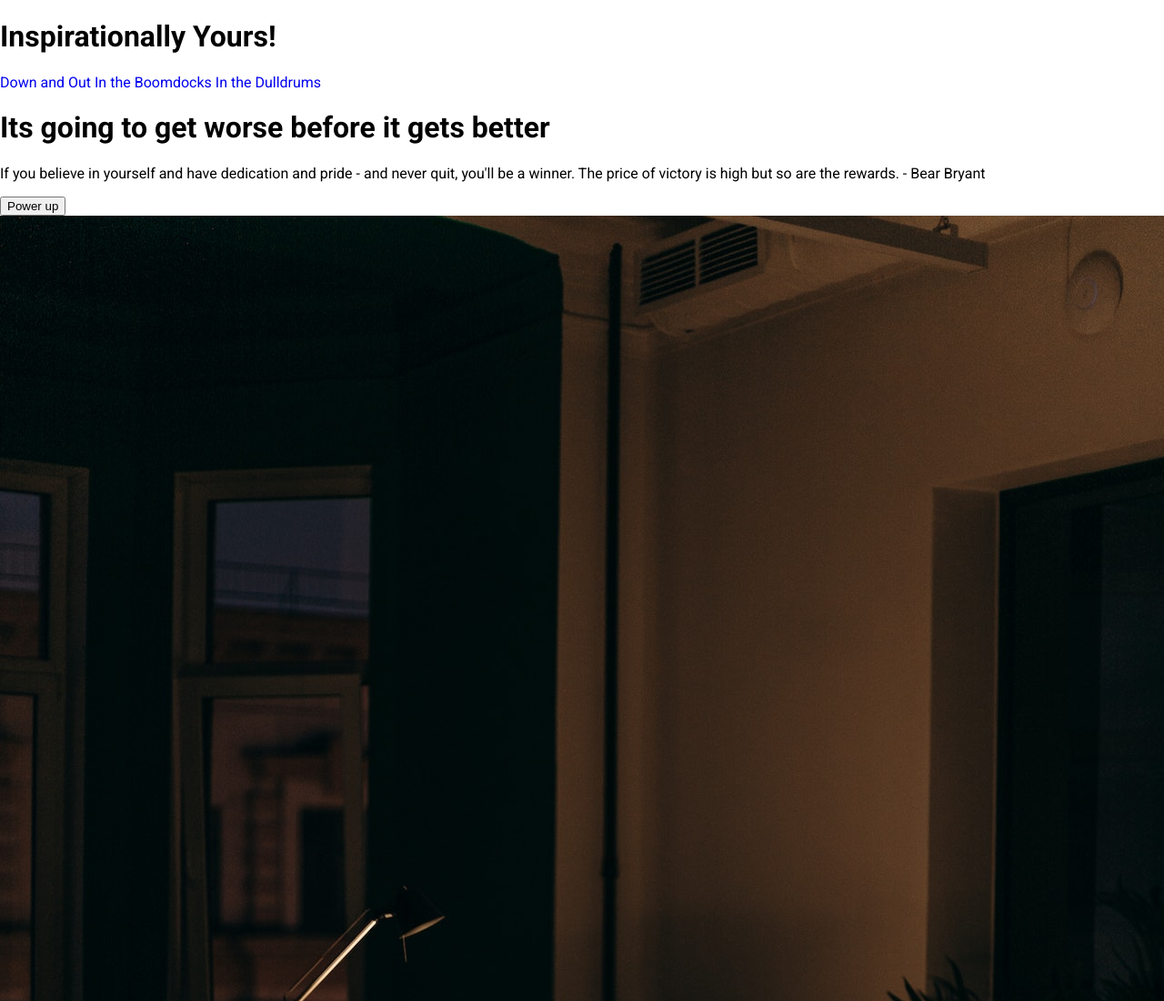
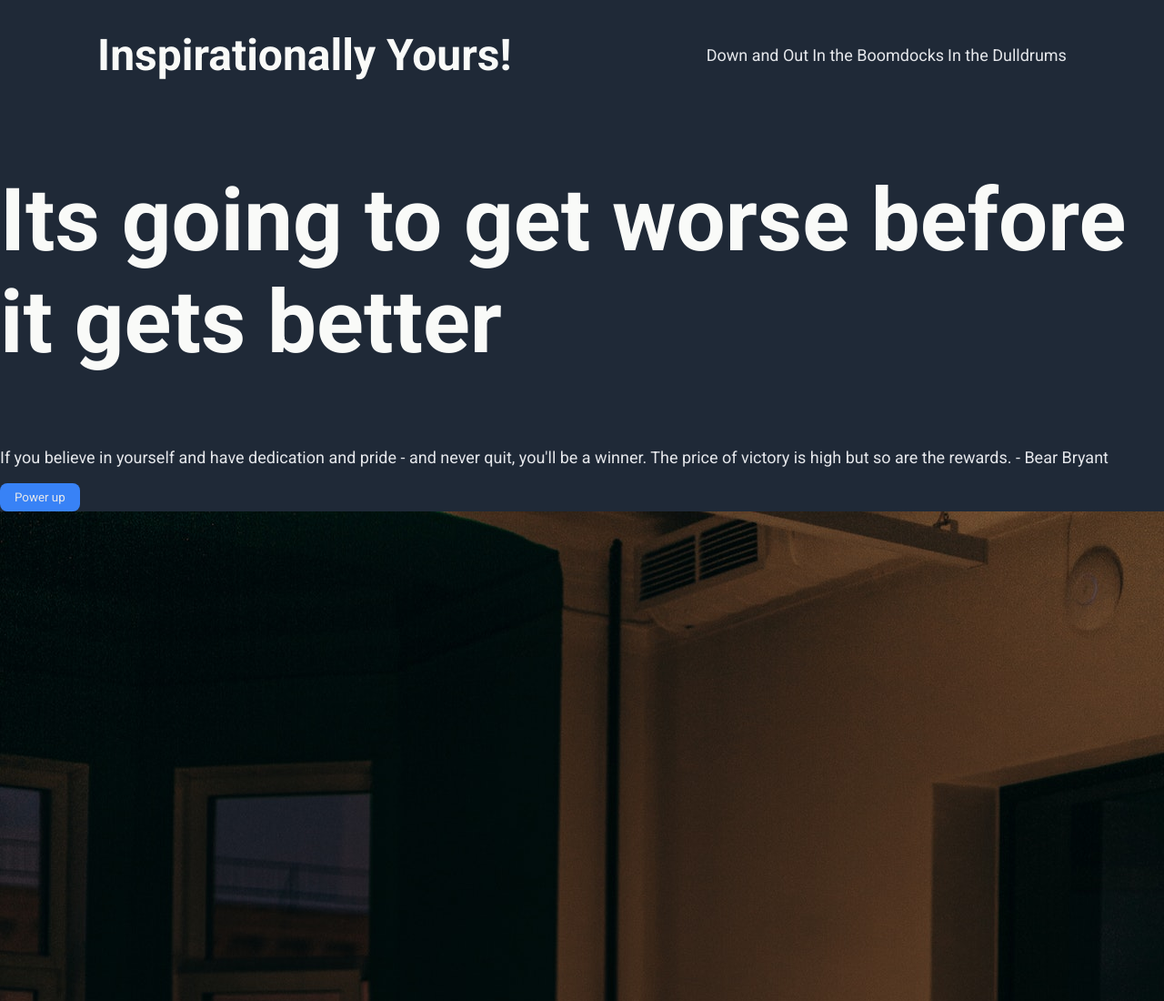
Before and after one commit to chriswebdv/landing_page, a plain HTML site: page index.html in a window 1280 px wide. Shown: the top 1100 px of the page at 91% size. Drawn offline with Linux system fonts and the light colour scheme.

Commit message:
Add updates to styles.css and index.html

```diff
--- a/index.html
+++ b/index.html
@@ -7,18 +7,31 @@
     </head>
     <body>
         <div class="header">
+            <div class="header-top">
                 <h1>Inspirationally Yours!</h1>
+            </div>
+            <div class="right-links">
                 <a style="text-decoration: none;" href="#">Down and Out</a>
                 <a style="text-decoration: none;" href="#"> In the Boomdocks</a>
                 <a style="text-decoration: none;" href="#"> In the Dulldrums</a>
             </div>
+        </div>
         <div class="hero-text">
+            <div class="hero-main">
                 <h1>Its going to get worse before it gets better</h1>
+            </div>
+            <div class="hero-secondary">
                 <p>If you believe in yourself and have dedication and pride -
                 and never quit, you'll be a winner. The price of victory
                 is high but so are the rewards. - Bear Bryant</p>
+            </div>
+            <div class="button">
                 <button>Power up</button>
+            </div>
+            <div class="image">
+                <div class="container">
                 <img src="images/pexels-cottonbro-studio-4069292.jpg" alt="man with computer">
+            </div>
         </div>
 
 
--- a/styles.css
+++ b/styles.css
@@ -8,3 +8,62 @@ body {
     display: flex;
     flex-direction: column;
   }
+
+.header {
+  background-color: #1F2937;
+  display: flex;
+  flex-direction: row;
+  align-items: center;
+  justify-content: space-around;
+}
+
+.hero-text {
+  background-color: #1F2937;
+  display: flex;
+  flex-direction: column;
+  align-items: flex-start;
+  flex-wrap: wrap;
+}
+
+.container {
+  flex: 1;
+  display: flex;
+  align-items: center;
+  justify-content: flex-end;
+  flex-direction: row;
+}
+
+.header-top {
+  font-size: 24px;
+  color: #f9faf8;
+}
+
+.hero-secondary {
+  font-size: 18px;
+  color: #E5E7EB;
+}
+
+.hero-main {
+  font-size: 48px;
+  font-weight: extra-bold;
+  color: #f9faf8;
+}
+
+a {
+  text-decoration: none;
+  color: #E5E7EB;
+  font-size: 18px;
+  margin: 0;
+  padding: 0;
+  gap: 16px;
+}
+
+button {
+  background-color: #3882f6;
+  font-family: Roboto, sans-serif;
+  font: 18px;
+  color: #E5E7EB;
+  border: none;
+  border-radius: 8px;
+  padding: 8px 16px;
+}
```
Lines whose indentation alone changed are shown as unchanged.
